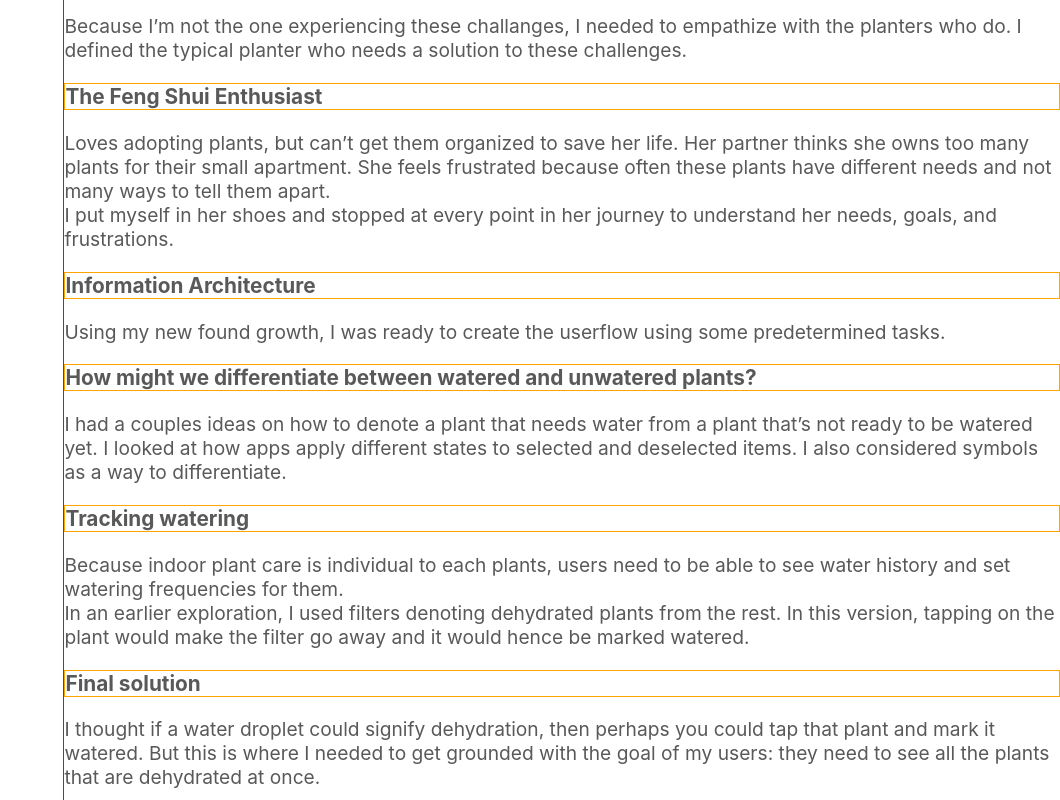
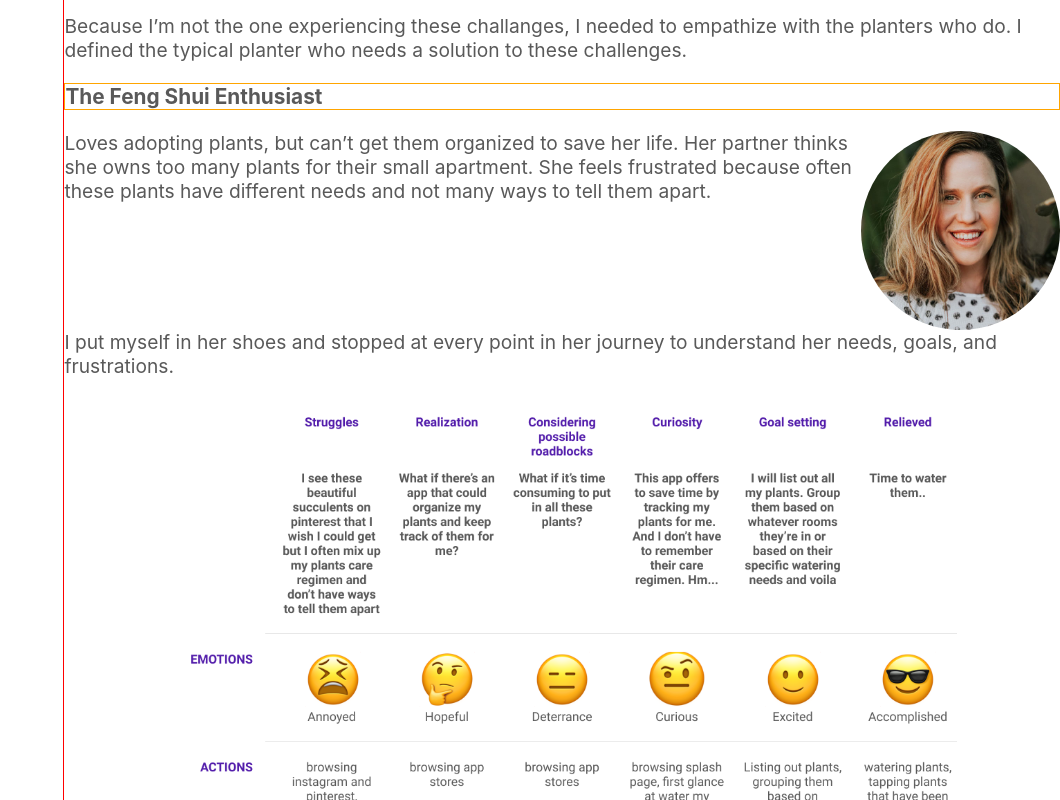
Before and after one commit to vishalicious213/mahiya, a React (Create React App) app: page / in a window 1280 px wide. Shown: the part 2900-3700 px from the top of the page, without its empty margins (220-1280 px from the left). Built offline with nearby package versions, Linux system fonts and the light colour scheme.

Commit message:
updated PlantWateringApp - adding images

```diff
--- a/src/components/case-studies/PlantWateringApp.js
+++ b/src/components/case-studies/PlantWateringApp.js
@@ -2,6 +2,8 @@ import React from 'react'
 import img1 from '../../img/case-study/plants/1.png'
 import img2 from '../../img/case-study/plants/2.png'
 import img3 from '../../img/case-study/plants/3.jpg'
+import img4 from '../../img/case-study/plants/4.jpg'
+import img5 from '../../img/case-study/plants/5.png'
 import downArrow from '../../img/case-study/down-arrow.png'
 import '../../styles/case-studies.css';
 
@@ -54,13 +56,13 @@ function Plants() {
         <p className='case-font'>Because I’m not the one experiencing these challanges, I needed to empathize with the planters who do. I defined the typical planter who needs a solution to these challenges.</p>
 
         <h3 className='case-section-font'>The Feng Shui Enthusiast</h3>
-        <div>
+        <div className='text-and-img'>
           <p className='case-font'>Loves adopting plants, but can’t get them organized to save her life. Her partner thinks she owns too many plants for their small apartment. She feels frustrated because often these plants have different needs and not many ways to tell them apart.</p>
-          {/* <img></img> */}
+          <img className='face' src={img4} alt='smling womans face'></img>
         </div>
         <p className='case-font'>I put myself in her shoes and stopped at every point in her journey to understand her needs, goals, and frustrations.</p>
 
-        {/* <img>chart</img> */}
+        <img className='full-img' src={img5} alt='user experience chart'></img>
 
         <h3 className='case-section-font'>Information Architecture</h3>
         <p className='case-font'>Using my new found growth, I was ready to create the userflow using some predetermined tasks.</p>
--- a/src/styles/case-studies.css
+++ b/src/styles/case-studies.css
@@ -73,3 +73,12 @@
 .blue-list > li {
     margin: 0 2rem;
 }
+
+.text-and-img {
+    display: flex;
+}
+
+.face {
+    width: 20%;
+    border-radius: 50%;
+}
```
Also changed, not shown: src/img/case-study/plants/4.jpg (added), src/img/case-study/plants/5.png (added).
